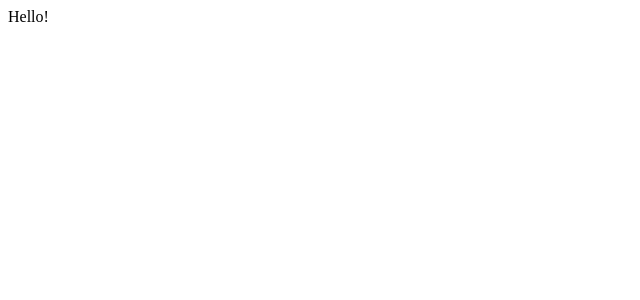
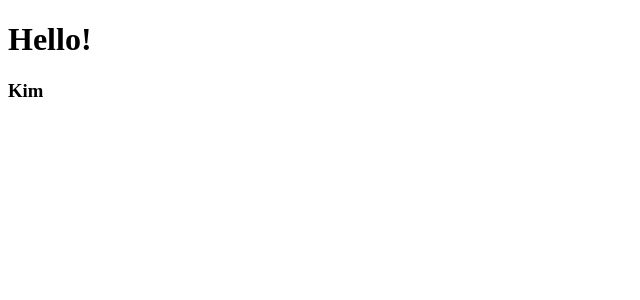
Before and after one commit to seungminkim12/movie-app-recap, a React (Create React App) app: page / in a window 1280 px wide. Shown: the top 300 px of the page, without its empty margins (0-640 px from the left). Built offline with nearby package versions, Linux system fonts and the light colour scheme.

Commit message:
Component

```diff
--- a/src/App.js
+++ b/src/App.js
@@ -1,7 +1,13 @@
 import React from "react";
+import Name from "./Name";
 
 function App() {
-  return <div className="App">Hello!</div>;
+  return (
+    <div className="App">
+      <h1>Hello!</h1>
+      <Name />
+    </div>
+  );
 }
 
 export default App;
--- /dev/null
+++ b/src/Name.js
@@ -0,0 +1,11 @@
+import React from "react";
+
+function Name() {
+  return (
+    <div>
+      <h3>Kim</h3>
+    </div>
+  );
+}
+
+export default Name;
```
